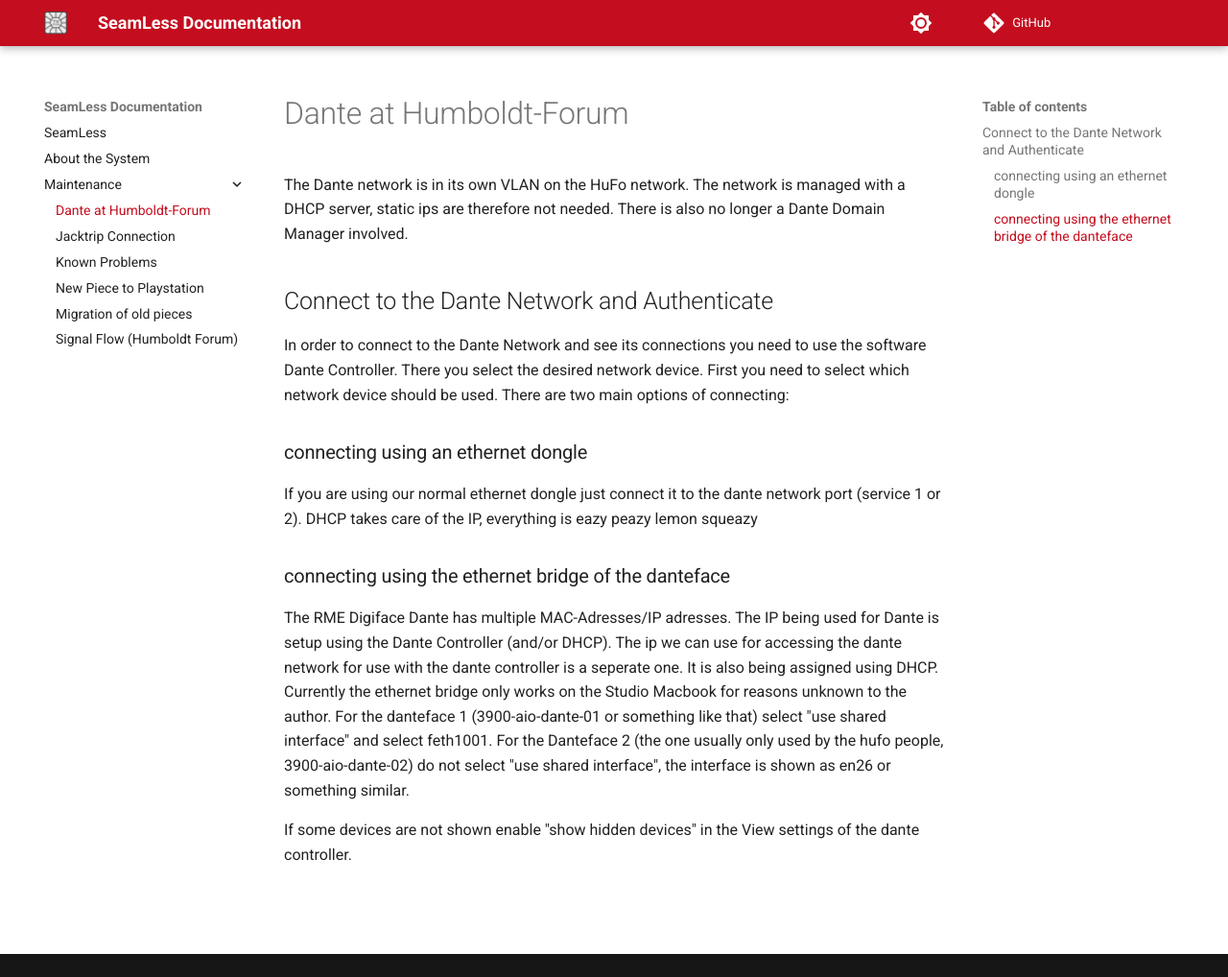
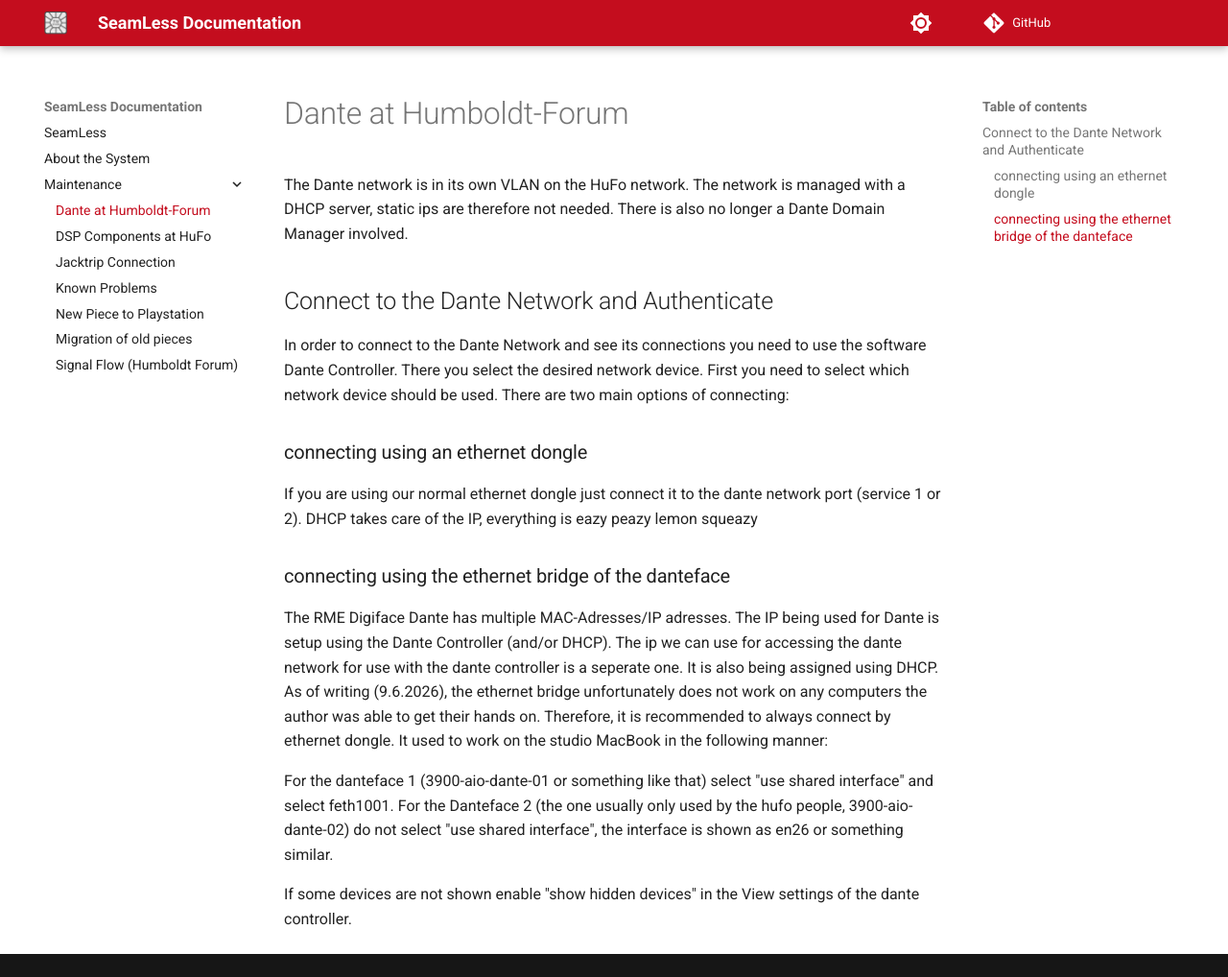
Before and after one commit to tu-studio/seamless-docs, an MkDocs documentation site: the page built from old/Documentation/docs/maintenance/hufo_dante_documentation.md, in a window 1280 px wide and 1018 px high. Shown: the whole window at 96% size. Built offline with MkDocs 1.6.1 and Material for MkDocs 9.7.7, drawn with Linux system fonts in a browser that asks for light colours; comment, search, counter and statistics services are not loaded.

Commit message:
updated hufo info

```diff
--- a/old/Documentation/docs/maintenance/hufo_dante_documentation.md
+++ b/old/Documentation/docs/maintenance/hufo_dante_documentation.md
@@ -1,20 +1,36 @@
 # Dante at Humboldt-Forum
 
-The Dante network is in its own VLAN on the HuFo network. The network is managed with a DHCP server, static ips are therefore not needed. There is also no longer a Dante Domain Manager involved.
+The Dante network is in its own VLAN on the HuFo network. The network is
+managed with a DHCP server, static ips are therefore not needed. There is also
+no longer a Dante Domain Manager involved.
 
 ## Connect to the Dante Network and Authenticate
 
-In order to connect to the Dante Network and see its connections you need to use the software Dante Controller. There you select the desired network device. First you need to select which network device should be used.
-There are two main options of connecting:
+In order to connect to the Dante Network and see its connections you need to
+use the software Dante Controller. There you select the desired network device.
+First you need to select which network device should be used. There are two
+main options of connecting:
 
 ### connecting using an ethernet dongle
 
-If you are using our normal ethernet dongle just connect it to the dante network port (service 1 or 2). DHCP takes care of the IP, everything is eazy peazy lemon squeazy
+If you are using our normal ethernet dongle just connect it to the dante
+network port (service 1 or 2). DHCP takes care of the IP, everything is eazy
+peazy lemon squeazy
 
 ### connecting using the ethernet bridge of the danteface
 
-The RME Digiface Dante has multiple MAC-Adresses/IP adresses.
-The IP being used for Dante is setup using the Dante Controller (and/or DHCP). The ip we can use for accessing the dante network for use with the dante controller is a seperate one. It is also being assigned using DHCP.
-Currently the ethernet bridge only works on the Studio Macbook for reasons unknown to the author. For the danteface 1 (3900-aio-dante-01 or something like that) select "use shared interface" and select feth1001. For the Danteface 2 (the one usually only used by the hufo people, 3900-aio-dante-02) do not select "use shared interface", the interface is shown as en26 or something similar.
+The RME Digiface Dante has multiple MAC-Adresses/IP adresses. The IP being used
+for Dante is setup using the Dante Controller (and/or DHCP). The ip we can use
+for accessing the dante network for use with the dante controller is a seperate
+one. It is also being assigned using DHCP. As of writing (9.6.2026), the
+ethernet bridge unfortunately does not work on any computers the author was
+able to get their hands on. Therefore, it is recommended to always connect by
+ethernet dongle. It used to work on the studio MacBook in the following manner:
 
-If some devices are not shown enable "show hidden devices" in the View settings of the dante controller.
+For the danteface 1 (3900-aio-dante-01 or something like that) select "use
+shared interface" and select feth1001. For the Danteface 2 (the one usually
+only used by the hufo people, 3900-aio-dante-02) do not select "use shared
+interface", the interface is shown as en26 or something similar.
+
+If some devices are not shown enable "show hidden devices" in the View settings
+of the dante controller.
```
Also changed, not shown: old/Documentation/docs/maintenance/hufo_dsp_components.md (added, +28 -0 lines).
